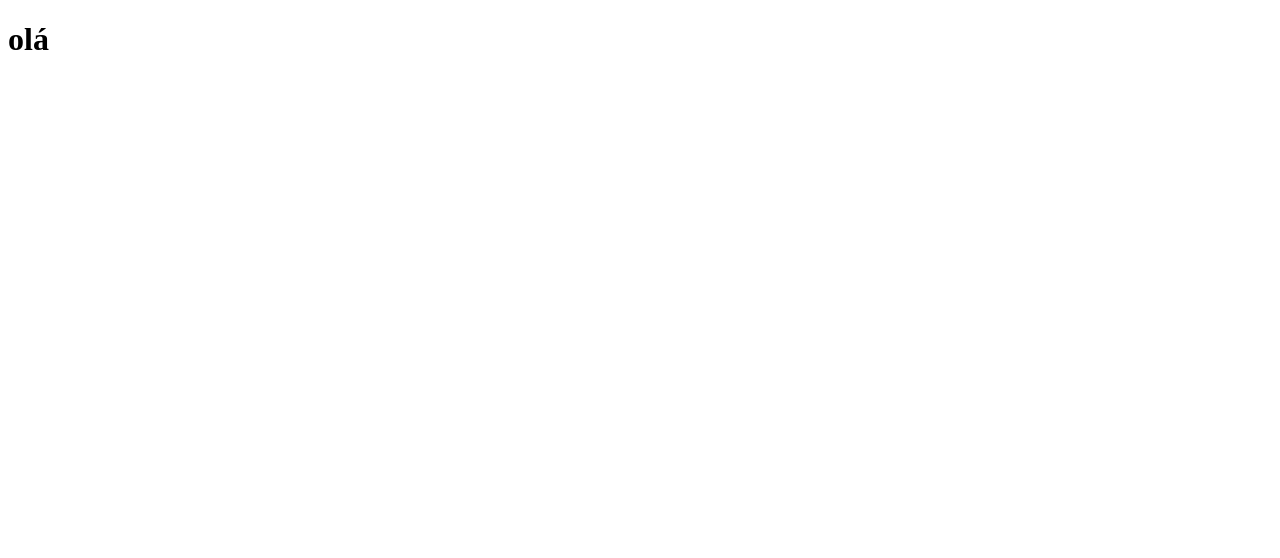
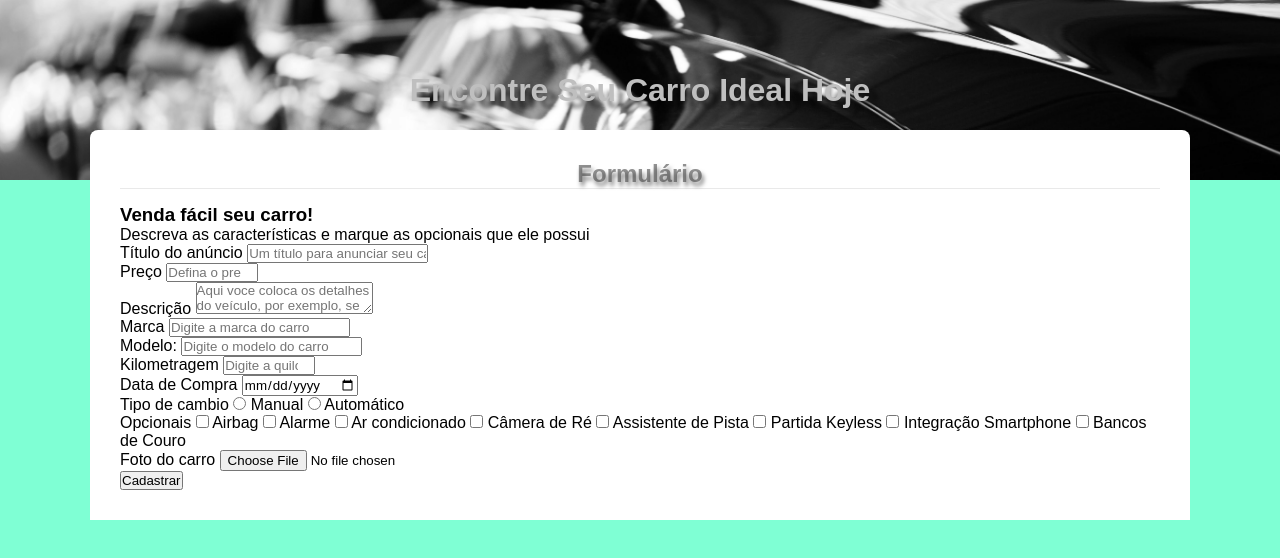
Before and after one commit to Kelvin-melo06/projeto_formulario, a plain HTML site: page index.html in a window 1280 px wide. Drawn offline with Linux system fonts and the light colour scheme; a web font is replaced by a local one.

Commit message:
ataulizoes projeto

```diff
--- /dev/null
+++ b/css/style.css
@@ -0,0 +1,53 @@
+@import url('https://fonts.googleapis.com/css2?family=Sansation:ital,wght@0,300;0,400;0,700;1,300;1,400;1,700&display=swap');
+
+
+*{
+    margin: 0;
+    padding: 0;
+    box-sizing: border-box;
+    font-family: Arial, Helvetica, sans-serif;
+}
+
+body{
+    background-color: aquamarine;
+}
+
+.header_customizado{
+    background-color: blueviolet;
+    height: 180px;
+    display: flex;
+    align-items: center;
+    justify-content: center;
+    background-image: url(../img/pexels-tdcat-70912.jpg);
+    background-size: cover;
+    background-position: top center;
+    color: #BFBFBF;
+    position: relative;
+    z-index: 1;
+}
+
+.header_customizado h1{
+    font-family: "Sansation", sans-serif;
+    text-shadow: 9px 7px 4px rgba(0, 0, 0, 0.5);
+}
+
+.container-main{
+    background-color: white;
+    max-width: 1100px;
+    margin: 0 auto;
+    padding: 30px;
+    position: relative;
+    z-index: 2;
+    margin-top: -50px;
+    border-top-left-radius: 8px;
+    border-top-right-radius: 8px;
+}
+
+.container-main h2{
+    text-align: center;
+    font-family: "Sansation", sans-serif;
+    color: #40404092;
+    text-shadow: 2px 4px 4px rgba(0, 0, 0, 0.5);
+    border-bottom: 1px solid #4040401d;
+    margin-bottom: 15px;
+}
--- a/index.html
+++ b/index.html
@@ -4,8 +4,156 @@
     <meta charset="UTF-8">
     <meta name="viewport" content="width=device-width, initial-scale=1.0">
     <title>Formulário</title>
+    <link rel="stylesheet" href="css/style.css">
 </head>
 <body>
-    <h1>olá</h1>
+    <header class="header_customizado">
+        <h1>Encontre Seu Carro Ideal Hoje</h1>
+    </header>
+
+    <main class="container-main">
+
+        <h2>Formulário</h2>
+
+        <section class="formulario">
+
+            <h3>Venda fácil seu carro!</h3>
+            <p>Descreva as características e marque as opcionais que ele possui</p>
+
+            <form action="processar.php" method="post">
+
+                <div>
+
+                    <label for="titulo_anuncio">Título do anúncio</label>
+                    <input type="text" name="Anuncio" id="titulo_anuncio" placeholder="Um título para anunciar seu carro" required>
+
+                </div>
+
+
+                <div>
+
+                    <label for="preco">Preço</label>
+                    <input type="number" id="preco" name="Valor" placeholder="Defina o preço" required min="0" max="1000000">
+
+                </div>
+
+
+                <div>
+
+                    <label for="descricao">Descrição</label>
+                    <textarea id="descricao" name="Detalhes_do_carro" placeholder="Aqui voce coloca os detalhes do veículo, por exemplo, se ele tem algum arranhão" required></textarea>
+
+                </div>
+
+
+                <div>
+
+                    <label for="marca">Marca</label>
+                    <input type="text" name="Marca_carro" id="marca" placeholder="Digite a marca do carro" list="brand" required>
+
+                    <datalist id="brand">
+
+                        <option value="Chevrolet"></option>
+                        <option value="Volkswagem"></option>
+                        <option value="Fiat"></option>
+                        <option value="Hyundai"></option>
+                        <option value="Toyota"></option>
+
+                    </datalist>
+
+                </div>
+
+
+                <div>
+
+                    <label for="modelo">Modelo:</label>
+                    <input type="text" name="Modelo_carro" id="modelo" placeholder="Digite o modelo do carro" list="model" required>
+
+                    <datalist id="model">
+
+                        <option value="Onix/Tracker"></option>
+                        <option value="Polo/T-Cross"></option>
+                        <option value="Strada/Cronos"></option>
+                        <option value=" HB20/Creta"></option>
+                        <option value="Corolla Cross/Corolla"></option>
+
+                    </datalist>
+
+                </div>
+
+
+                <div>
+
+                    <label for="km">Kilometragem</label>
+                    <input type="number" name="Kilometros_carro" id="km" required placeholder="Digite a quilometragem do carro" min="0" max="1000000">
+
+                </div>
+
+
+                <div>
+
+                    <label for="data_compra">Data de Compra</label>
+                    <input type="date" name="Compra_Data" id="data_compra" required>
+
+                </div>
+
+                <div>
+
+                    <span>Tipo de cambio</span>
+
+                    <input type="radio" name="tipo_cambio" id="manual" value="Manual" required>
+                    <label for="manual">Manual</label>
+
+                    <input type="radio" name="tipo_cambio" id="automatico" value="Automático" required>
+                    <label for="automatico">Automático</label>
+
+                </div>
+
+                <div>
+                    <span>Opcionais</span>
+
+                    <input type="checkbox" name="Opcionais_carro[]" id="airbag" value="Airbag">
+                    <label for="airbag">Airbag</label>
+
+                    <input type="checkbox" name="Opcionais_carro[]" id="alarme" value="Alarme">
+                    <label for="alarme">Alarme</label>
+
+                    <input type="checkbox" name="Opcionais_carro[]" id="ar_condicionado" value="Ar Condicionado">
+                    <label for="ar_condicionado">Ar condicionado</label>
+
+                    <input type="checkbox" name="Opcionais_carro[]" id="camera_re" value="Câmera de Ré">
+                    <label for="camera_re">Câmera de Ré</label>
+
+                    <input type="checkbox" name="Opcionais_carro[]" id="assistente_Pista" value="Assistente de Pista">
+                    <label for="assistente_Pista">Assistente de Pista</label>
+
+                    <input type="checkbox" name="Opcionais_carro[]" id="partida_keyless" value="Partida Keyless">
+                    <label for="partida_keyless">Partida Keyless</label>
+
+                    <input type="checkbox" name="Opcionais_carro[]" id="integração_smartphone" value="Integração Smartphone">
+                    <label for="integração_smartphone">Integração Smartphone</label>
+
+                    <input type="checkbox" name="Opcionais_carro[]" id="banco_couro" value="Bancos de Couro">
+                    <label for="banco_couro">Bancos de Couro</label>
+
+                </div>
+
+                <div>
+
+                    <label for="carro_foto">Foto do carro</label>
+                    <input type="file" name="foto_carro" id="carro_foto" accept="image/*" required>
+
+                </div>
+
+                <div>
+
+                    <input type="submit" value="Cadastrar">
+
+                </div>
+
+
+            </form>
+        </section>
+    </main>
 </body>
 </html>
```
Also changed, not shown: img/pexels-tdcat-70912.jpg (added).
